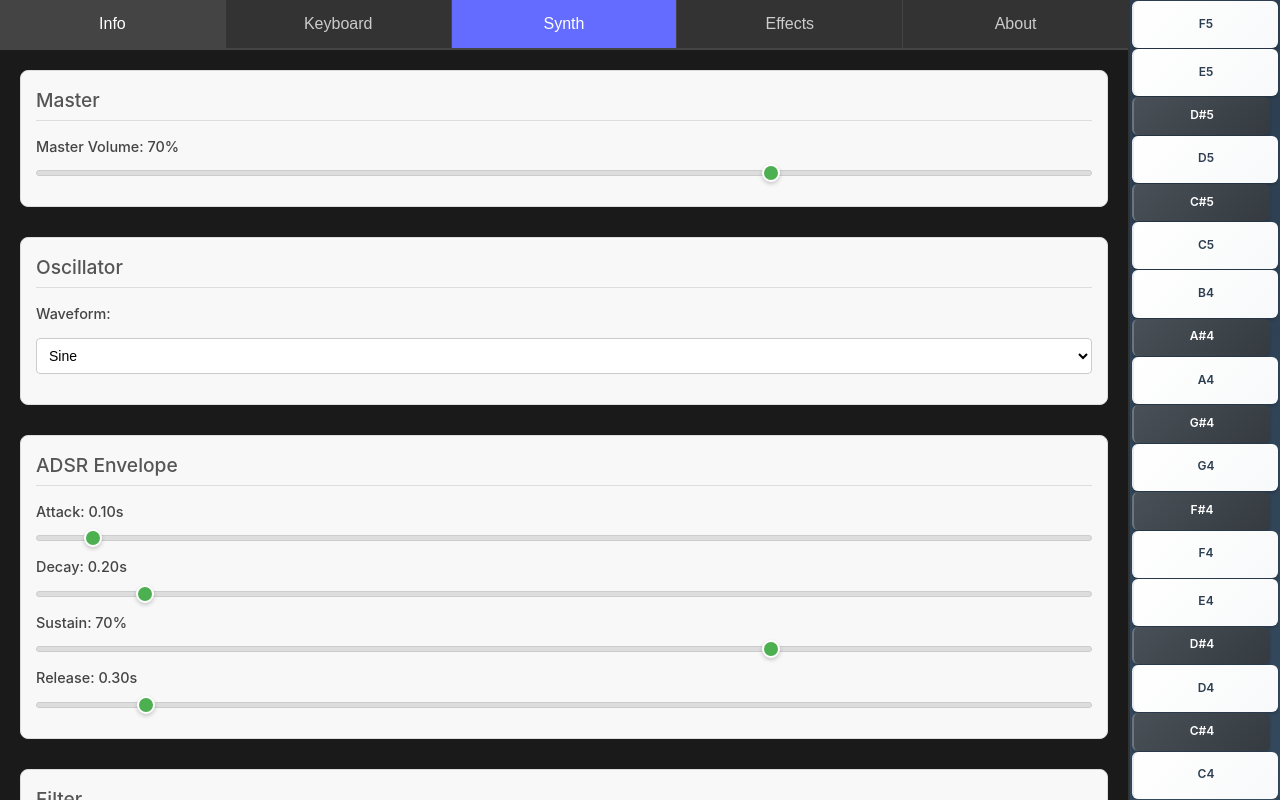
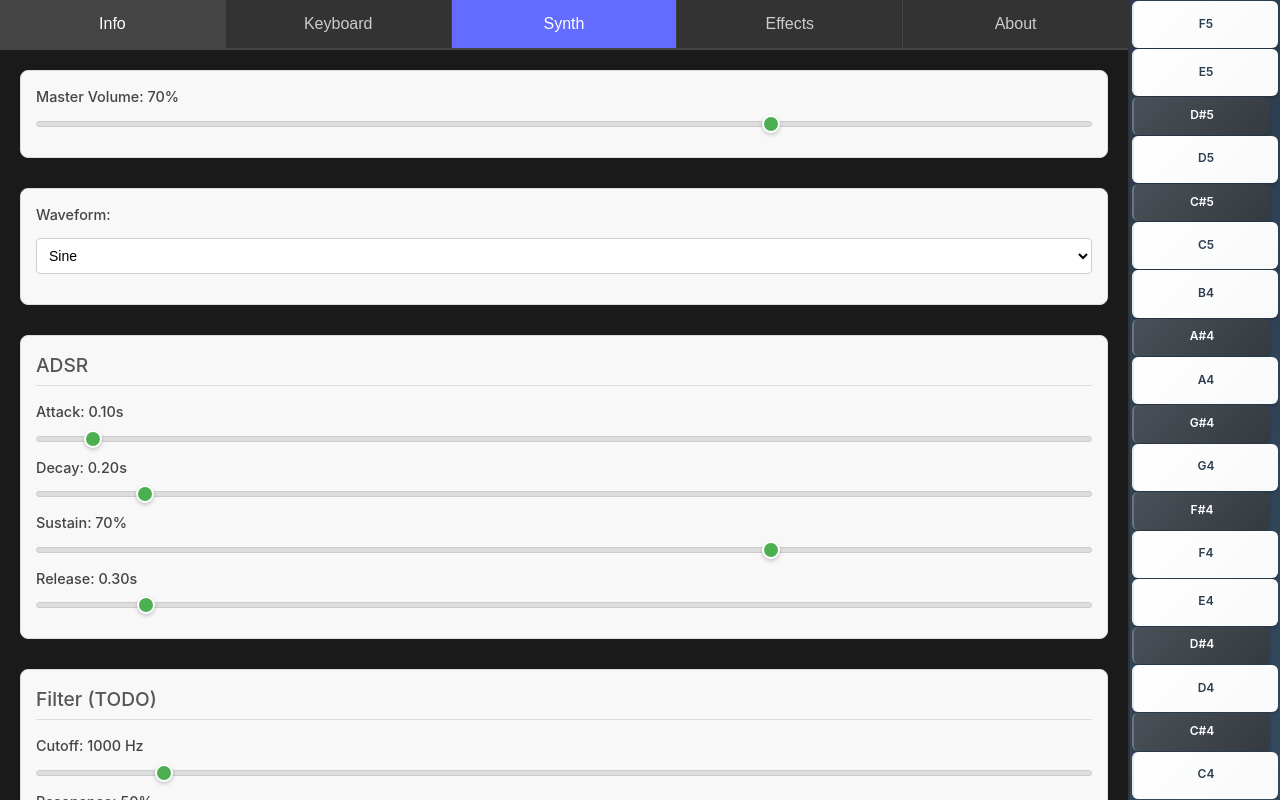
Before and after one commit to Joeboy/harphonium, a React (Vite) app: page / in a window 1280 px wide. Both pictures are taken after a click on the button "Synth". Built offline with nearby package versions, Linux system fonts and the light colour scheme; the HTML template or start-up script is replaced by a standard one.

Commit message:
Remove surplus UI headers

```diff
--- a/src/components/SynthTab.tsx
+++ b/src/components/SynthTab.tsx
@@ -155,7 +155,6 @@ const SynthTab: React.FC<SynthTabProps> = () => {
   return (
     <div className="synth-tab">
       <div className="synth-section">
-        <h3>Master</h3>
         <div className="control-group">
           <label htmlFor="master-volume">Master Volume: {masterVolume}%</label>
           <input
@@ -171,7 +170,6 @@ const SynthTab: React.FC<SynthTabProps> = () => {
       </div>
 
       <div className="synth-section">
-        <h3>Oscillator</h3>
         <div className="control-group">
           <label htmlFor="oscillator-type">Waveform:</label>
           <select
@@ -192,7 +190,7 @@ const SynthTab: React.FC<SynthTabProps> = () => {
       </div>
 
       <div className="synth-section">
-        <h3>ADSR Envelope</h3>
+        <h3>ADSR</h3>
         <div className="control-group">
           <label htmlFor="attack">Attack: {attackTime.toFixed(2)}s</label>
           <input
@@ -246,7 +244,7 @@ const SynthTab: React.FC<SynthTabProps> = () => {
       </div>
 
       <div className="synth-section">
-        <h3>Filter</h3>
+        <h3>Filter (TODO)</h3>
         <div className="control-group">
           <label htmlFor="cutoff">Cutoff: {filterCutoff.toFixed(0)} Hz</label>
           <input
```
